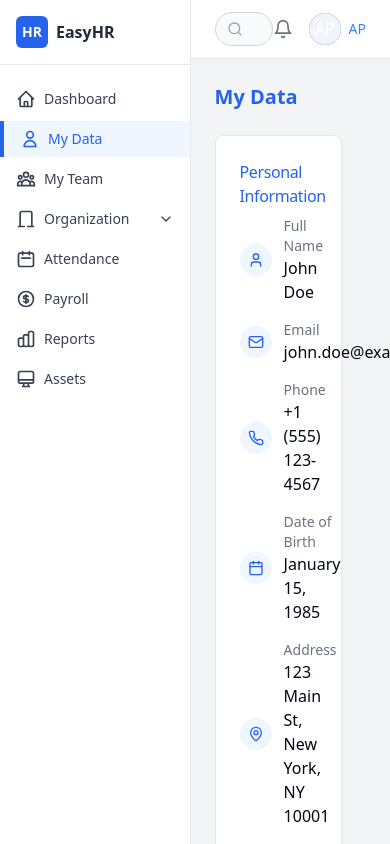
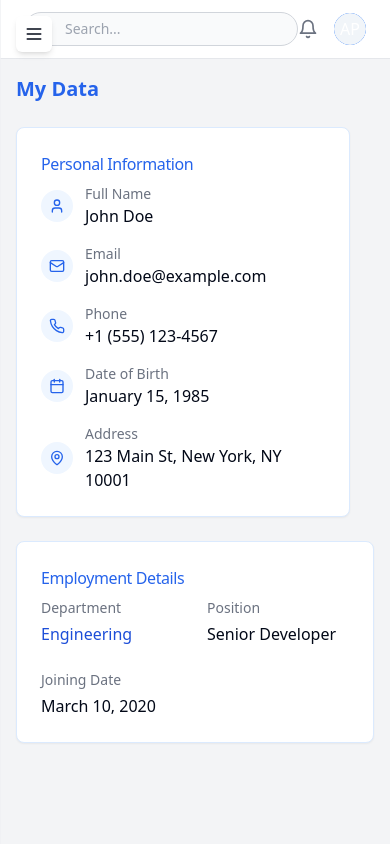
Before and after one commit to HackZzTynybay/heyhr, a React (Vite) app: page /my-data in a window 390 px wide. Shown: the top 844 px of the page. Built offline with nearby package versions, Linux system fonts and the light colour scheme.

Commit message:
Refactor: Make app responsive
Make the application responsive across different screen sizes.

```diff
--- a/src/components/MainLayout.tsx
+++ b/src/components/MainLayout.tsx
@@ -1,7 +1,8 @@
+
 import React, { ReactNode, useState } from 'react';
 import { Link, useLocation } from 'react-router-dom';
 import Logo from './Logo';
-import { Search, Bell, ChevronDown } from 'lucide-react';
+import { Search, Bell, ChevronDown, Menu, X } from 'lucide-react';
 import {
   DropdownMenu,
   DropdownMenuContent,
@@ -19,6 +20,7 @@ const MainLayout: React.FC<MainLayoutProps> = ({ children }) => {
   const location = useLocation();
   const { onboardingData, logoutUser } = useAuth();
   const [searchValue, setSearchValue] = useState('');
+  const [isMobileMenuOpen, setIsMobileMenuOpen] = useState(false);
 
   const initials = onboardingData?.user?.firstName && onboardingData?.user?.lastName
     ? `${onboardingData.user.firstName[0]}${onboardingData.user.lastName[0]}`
@@ -53,10 +55,26 @@ const MainLayout: React.FC<MainLayoutProps> = ({ children }) => {
     return location.pathname.startsWith('/organization');
   };
 
+  const toggleMobileMenu = () => {
+    setIsMobileMenuOpen(!isMobileMenuOpen);
+  };
+
   return (
-    <div className="min-h-screen bg-gray-100 flex">
-      {/* Sidebar */}
-      <div className="w-48 bg-white border-r border-gray-200 flex flex-col">
+    <div className="min-h-screen bg-gray-100 flex flex-col md:flex-row">
+      {/* Mobile menu button */}
+      <button
+        className="md:hidden fixed top-4 left-4 z-50 bg-white p-2 rounded-md shadow-md"
+        onClick={toggleMobileMenu}
+      >
+        {isMobileMenuOpen ? <X size={20} /> : <Menu size={20} />}
+      </button>
+
+      {/* Sidebar - hidden on mobile unless menu button is clicked */}
+      <div
+        className={`${
+          isMobileMenuOpen ? 'translate-x-0' : '-translate-x-full'
+        } md:translate-x-0 transition-transform duration-300 fixed md:static z-40 h-full md:h-auto md:flex-shrink-0 md:w-48 bg-white border-r border-gray-200 flex flex-col overflow-auto`}
+      >
         <div className="p-4 border-b border-gray-200">
           <Logo />
         </div>
@@ -75,6 +93,7 @@ const MainLayout: React.FC<MainLayoutProps> = ({ children }) => {
                             ? 'text-blue-600 bg-blue-50 border-l-4 border-blue-600'
                             : 'text-gray-700 hover:bg-gray-100'
                         }`}
+                        onClick={() => setIsMobileMenuOpen(false)}
                       >
                         <div className="w-5 h-5 mr-2 flex items-center justify-center">
                           <svg
@@ -107,6 +126,7 @@ const MainLayout: React.FC<MainLayoutProps> = ({ children }) => {
                                     ? 'text-blue-600 font-medium'
                                     : 'text-gray-600 hover:text-blue-600'
                                 }`}
+                                onClick={() => setIsMobileMenuOpen(false)}
                               >
                                 {subItem.title}
                               </Link>
@@ -123,6 +143,7 @@ const MainLayout: React.FC<MainLayoutProps> = ({ children }) => {
                           ? 'text-blue-600 bg-blue-50 border-l-4 border-blue-600'
                           : 'text-gray-700 hover:bg-gray-100'
                       }`}
+                      onClick={() => setIsMobileMenuOpen(false)}
                     >
                       <div className="w-5 h-5 mr-2 flex items-center justify-center">
                         {link.title === 'Dashboard' && (
@@ -178,6 +199,7 @@ const MainLayout: React.FC<MainLayoutProps> = ({ children }) => {
                 ? 'text-blue-600 bg-blue-50 border-l-4 border-blue-600'
                 : 'text-gray-700 hover:bg-gray-100'
             }`}
+            onClick={() => setIsMobileMenuOpen(false)}
           >
             <div className="w-5 h-5 mr-2 flex items-center justify-center">
               <svg xmlns="http://www.w3.org/2000/svg" className="h-5 w-5" fill="none" viewBox="0 0 24 24" stroke="currentColor">
@@ -219,7 +241,7 @@ const MainLayout: React.FC<MainLayoutProps> = ({ children }) => {
                     <Avatar className="h-8 w-8 bg-blue-500 text-white">
                       <AvatarFallback>{initials}</AvatarFallback>
                     </Avatar>
-                    <span className="text-sm text-blue-500">{initials}</span>
+                    <span className="text-sm text-blue-500 hidden sm:inline">{initials}</span>
                   </button>
                 </DropdownMenuTrigger>
                 <DropdownMenuContent align="end" className="w-56">
@@ -239,10 +261,18 @@ const MainLayout: React.FC<MainLayoutProps> = ({ children }) => {
         </header>
 
         {/* Page content */}
-        <main className="flex-1 overflow-y-auto p-6">
+        <main className="flex-1 overflow-y-auto p-4 sm:p-6">
           {children}
         </main>
       </div>
+
+      {/* Dark overlay for mobile menu */}
+      {isMobileMenuOpen && (
+        <div
+          className="md:hidden fixed inset-0 bg-black bg-opacity-50 z-30"
+          onClick={toggleMobileMenu}
+        />
+      )}
     </div>
   );
 };
--- a/src/pages/organization/OrganizationLayout.tsx
+++ b/src/pages/organization/OrganizationLayout.tsx
@@ -6,7 +6,7 @@ import MainLayout from '@/components/MainLayout';
 const OrganizationLayout: React.FC = () => {
   return (
     <MainLayout>
-      <div className="space-y-6">
+      <div className="space-y-6 w-full max-w-7xl mx-auto">
         <Outlet />
       </div>
     </MainLayout>
```
